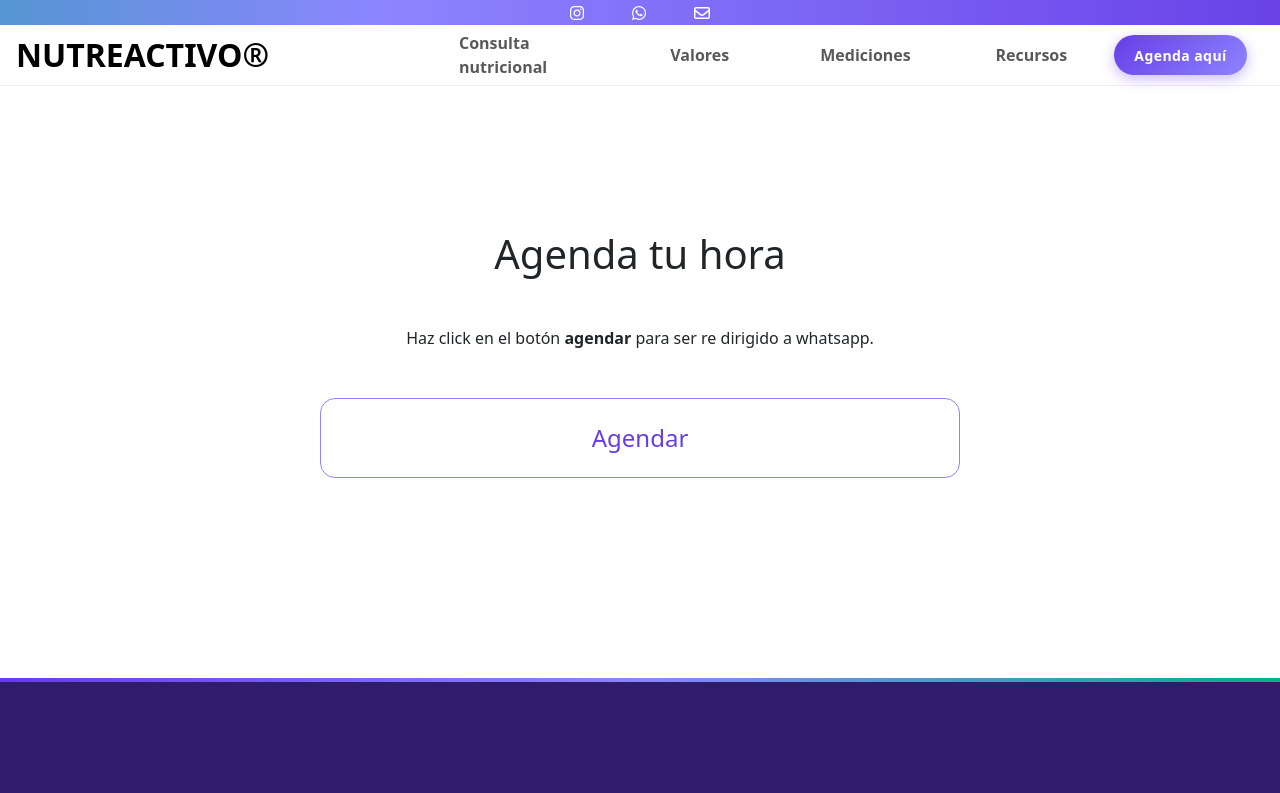
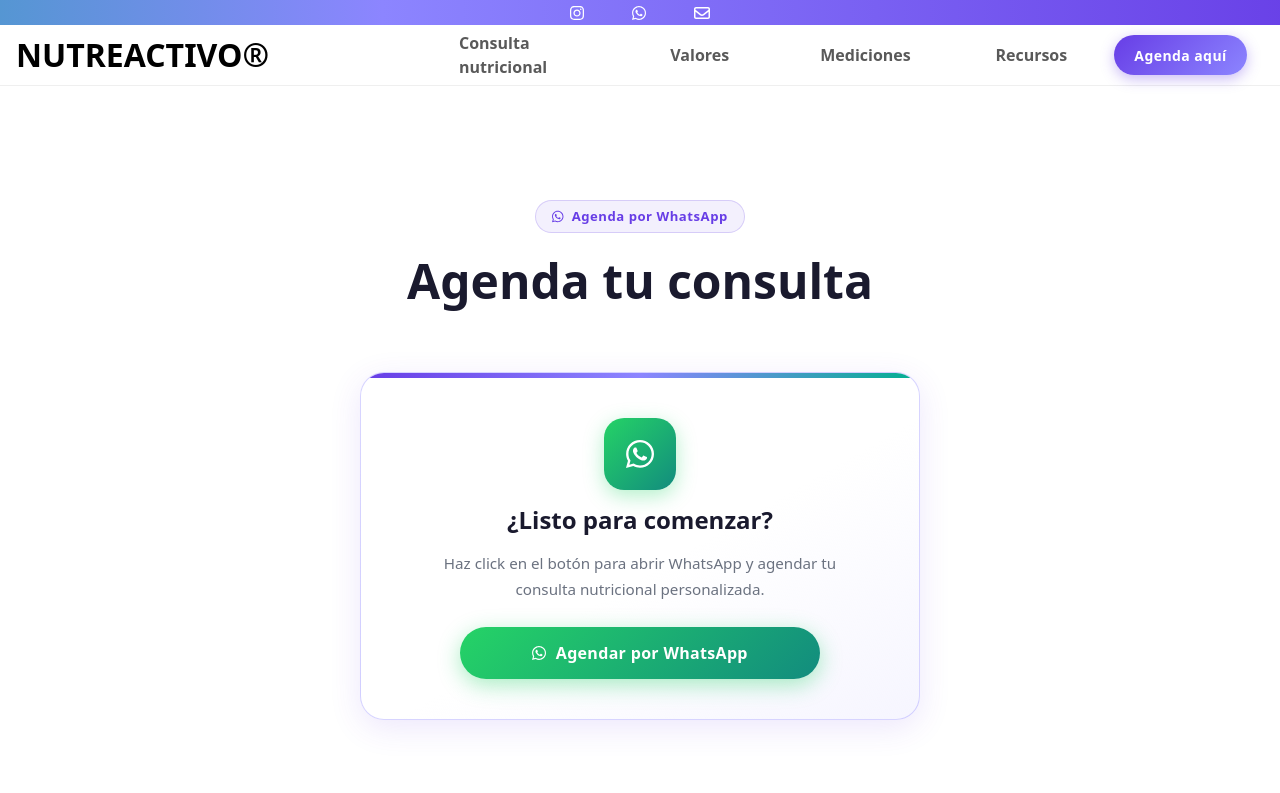
Before and after one commit to alvarocberna/nutreactivo, a Next.js app: page /agendar in a window 1280 px wide. Shown: the top 793 px of the page. Built offline with nearby package versions, Linux system fonts and the light colour scheme.

Commit message:
refactor: seccion agendar refactorizada

```diff
--- a/src/app/agendar/page.jsx
+++ b/src/app/agendar/page.jsx
@@ -1,21 +1,48 @@
 
 import './style.css'
+import { FontAwesomeIcon } from '@fortawesome/react-fontawesome'
+import { faWhatsapp } from '@fortawesome/free-brands-svg-icons'
+
 
 export default function Agendar() {
     return (
-        <div className="d-flex flex-column" style={{ marginTop: '150px', marginBottom: '200px' }}>
-            <div className='m-auto d-flex flex-column col-10 col-sm-8 col-md-10 col-lg-11 col-xl-9'>
-                <h2 className="m-auto mb-5 h1">
-                    Agenda tu hora
-                </h2>
-                <p className='m-auto mb-5'>
-                    Haz click en el botón <b>agendar</b> para ser re dirigido a whatsapp.
-                </p>
-                <a className="m-auto col-12 col-md-8 h4 btnAgeSty" target='_blank' rel='noreferrer'
-                    href="https://api.whatsapp.com/send?phone=56987307068&text=¡Hola! Quiero agendar una hora para consulta nutricional">
-                    Agendar
-                </a>
+        <section className="agendarSection">
+
+            <div className="agendarHeader">
+                <span className="agendarBadge">
+                    <FontAwesomeIcon icon={faWhatsapp} />
+                    Agenda por WhatsApp
+                </span>
+                <h1 className="agendarTitle">Agenda tu consulta</h1>
             </div>
-        </div>
-    );
+
+
+            <div className="agendarCard">
+                <div className="agendarCardAccent" />
+                <div className="agendarCardBody">
+                    <div className="agendarWaIcon">
+                        <FontAwesomeIcon icon={faWhatsapp} />
+                    </div>
+                    <h2 className="agendarCardTitle">¿Listo para comenzar?</h2>
+                    <p className="agendarCardDesc">
+                        Haz click en el botón para abrir WhatsApp y agendar tu consulta nutricional personalizada.
+                    </p>
+                    <a
+                        className="agendarBtn"
+                        target="_blank"
+                        rel="noreferrer"
+                        href="https://api.whatsapp.com/send?phone=56987307068&text=¡Hola! Quiero agendar una hora para consulta nutricional"
+                    >
+                        <FontAwesomeIcon icon={faWhatsapp} />
+                        Agendar por WhatsApp
+                    </a>
+                    {/* <p className="agendarCardNote">
+                        <FontAwesomeIcon icon={faClock} />
+                        Tiempo de respuesta: menos de 24 horas hábiles
+                    </p> */}
+                </div>
+            </div>
+
+        </section>
+    )
 }
--- a/src/app/agendar/style.css
+++ b/src/app/agendar/style.css
@@ -1,17 +1,228 @@
-.btnAgeSty {
-    height: 80px;
+/* ── Layout ─────────────────────────────────────────── */
+.agendarSection {
+    max-width: 900px;
+    margin: 120px auto 180px;
+    padding: 0 1.5rem;
     display: flex;
-    justify-content: center;
+    flex-direction: column;
     align-items: center;
-    border: 1px solid #8C85FF;
-    border-radius: 15px;
-    transition: 0.4s;
-    text-decoration: none;
-    color: #673DE6;
+    gap: 4rem;
 }
 
-.btnAgeSty:hover {
-    background-color: #F0EFFF;
-    transition: 0.4s;
-    cursor: pointer;
+/* ── Header ─────────────────────────────────────────── */
+.agendarHeader {
+    text-align: center;
+    display: flex;
+    flex-direction: column;
+    align-items: center;
+    gap: 1.25rem;
 }
+
+.agendarBadge {
+    display: inline-flex;
+    align-items: center;
+    gap: 0.5rem;
+    background: rgba(103, 61, 230, 0.08);
+    color: #673DE6;
+    border: 1px solid rgba(103, 61, 230, 0.2);
+    border-radius: 100px;
+    padding: 0.35rem 1rem;
+    font-size: 0.82rem;
+    font-weight: 600;
+    letter-spacing: 0.04em;
+}
+
+.agendarTitle {
+    font-size: clamp(2rem, 5vw, 3rem);
+    font-weight: 600;
+    color: #1a1a2e;
+    line-height: 1.15;
+    margin: 0;
+}
+
+.agendarSubtitle {
+    max-width: 540px;
+    color: #6b7280;
+    font-size: 1.05rem;
+    line-height: 1.7;
+    margin: 0;
+}
+
+/* ── Steps ─────────────────────────────────────────── */
+.agendarSteps {
+    display: grid;
+    grid-template-columns: repeat(3, 1fr);
+    gap: 1.5rem;
+    width: 100%;
+}
+
+.agendarStep {
+    background: linear-gradient(150deg, #ffffff 55%, rgba(140, 133, 255, 0.08) 100%);
+    border: 1px solid rgba(140, 133, 255, 0.3);
+    border-radius: 20px;
+    box-shadow: 0 4px 18px rgba(103, 61, 230, 0.08);
+    padding: 2rem 1.5rem;
+    display: flex;
+    flex-direction: column;
+    align-items: center;
+    text-align: center;
+    gap: 0.75rem;
+    position: relative;
+    transition: transform 0.3s ease, box-shadow 0.3s ease;
+}
+
+.agendarStep:hover {
+    transform: translateY(-6px);
+    box-shadow: 0 14px 35px rgba(103, 61, 230, 0.15);
+}
+
+.agendarStepNum {
+    position: absolute;
+    top: -14px;
+    left: 50%;
+    transform: translateX(-50%);
+    width: 28px;
+    height: 28px;
+    border-radius: 50%;
+    background: linear-gradient(135deg, #673DE6, #8C85FF);
+    color: white;
+    font-size: 0.78rem;
+    font-weight: 700;
+    display: flex;
+    align-items: center;
+    justify-content: center;
+}
+
+.agendarStepIcon {
+    width: 56px;
+    height: 56px;
+    border-radius: 14px;
+    background: linear-gradient(135deg, rgba(103, 61, 230, 0.1), rgba(2, 176, 144, 0.08));
+    color: #673DE6;
+    font-size: 1.4rem;
+    display: flex;
+    align-items: center;
+    justify-content: center;
+    margin-top: 0.5rem;
+}
+
+.agendarStepTitle {
+    font-size: 0.95rem;
+    font-weight: 700;
+    color: #1a1a2e;
+    margin: 0;
+}
+
+.agendarStepDesc {
+    font-size: 0.85rem;
+    color: #6b7280;
+    line-height: 1.6;
+    margin: 0;
+}
+
+/* ── CTA Card ───────────────────────────────────────── */
+.agendarCard {
+    width: 100%;
+    max-width: 560px;
+    background: linear-gradient(150deg, #ffffff 55%, rgba(140, 133, 255, 0.08) 100%);
+    border: 1px solid rgba(140, 133, 255, 0.35);
+    border-radius: 24px;
+    box-shadow: 0 8px 32px rgba(103, 61, 230, 0.12);
+    overflow: hidden;
+}
+
+.agendarCardAccent {
+    height: 5px;
+    background: linear-gradient(90deg, #673DE6, #8C85FF, #02B090);
+}
+
+.agendarCardBody {
+    padding: 2.5rem 2rem;
+    display: flex;
+    flex-direction: column;
+    align-items: center;
+    text-align: center;
+    gap: 1rem;
+}
+
+.agendarWaIcon {
+    width: 72px;
+    height: 72px;
+    border-radius: 20px;
+    background: linear-gradient(135deg, #25D366, #128C7E);
+    color: white;
+    font-size: 2rem;
+    display: flex;
+    align-items: center;
+    justify-content: center;
+    box-shadow: 0 6px 20px rgba(37, 211, 102, 0.35);
+}
+
+.agendarCardTitle {
+    font-size: 1.5rem;
+    font-weight: 800;
+    color: #1a1a2e;
+    margin: 0;
+}
+
+.agendarCardDesc {
+    color: #6b7280;
+    font-size: 0.95rem;
+    line-height: 1.7;
+    max-width: 400px;
+    margin: 0;
+}
+
+.agendarBtn {
+    display: inline-flex;
+    align-items: center;
+    justify-content: center;
+    gap: 0.6rem;
+    background: linear-gradient(135deg, #25D366, #128C7E);
+    color: white;
+    text-decoration: none;
+    border-radius: 100px;
+    padding: 0.9rem 2.5rem;
+    font-size: 1rem;
+    font-weight: 700;
+    letter-spacing: 0.02em;
+    box-shadow: 0 6px 22px rgba(37, 211, 102, 0.4);
+    transition: all 0.3s ease;
+    margin-top: 0.5rem;
+    width: 100%;
+    max-width: 360px;
+}
+
+.agendarBtn:hover {
+    background: linear-gradient(135deg, #22c35e, #0f7a6e);
+    box-shadow: 0 10px 30px rgba(37, 211, 102, 0.55);
+    transform: translateY(-3px);
+    color: white;
+}
+
+.agendarCardNote {
+    display: flex;
+    align-items: center;
+    gap: 0.4rem;
+    color: #9ca3af;
+    font-size: 0.8rem;
+    margin: 0;
+}
+
+/* ── Responsive ─────────────────────────────────────── */
+@media (max-width: 700px) {
+    .agendarSteps {
+        grid-template-columns: 1fr;
+    }
+
+    .agendarSection {
+        margin-top: 100px;
+        gap: 2.5rem;
+    }
+}
+
+@media (max-width: 480px) {
+    .agendarCardBody {
+        padding: 2rem 1.25rem;
+    }
+}
```
